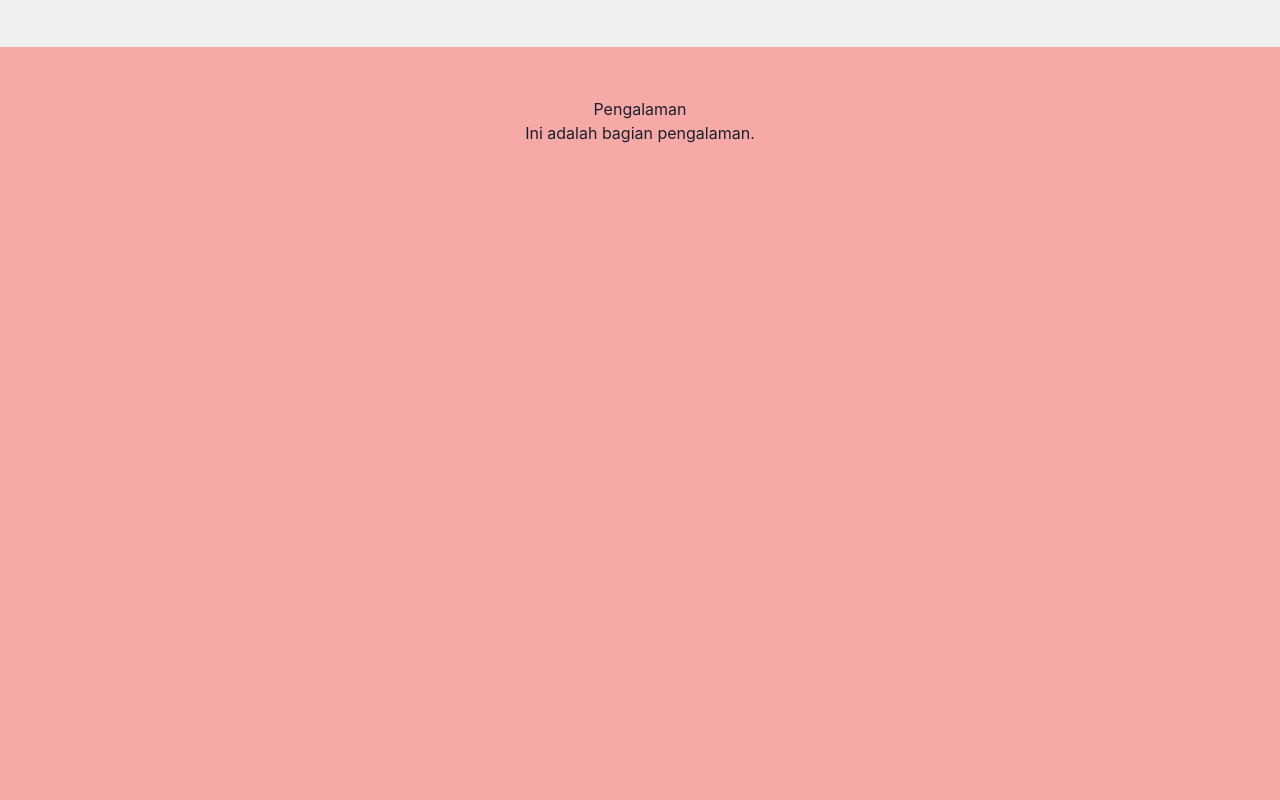
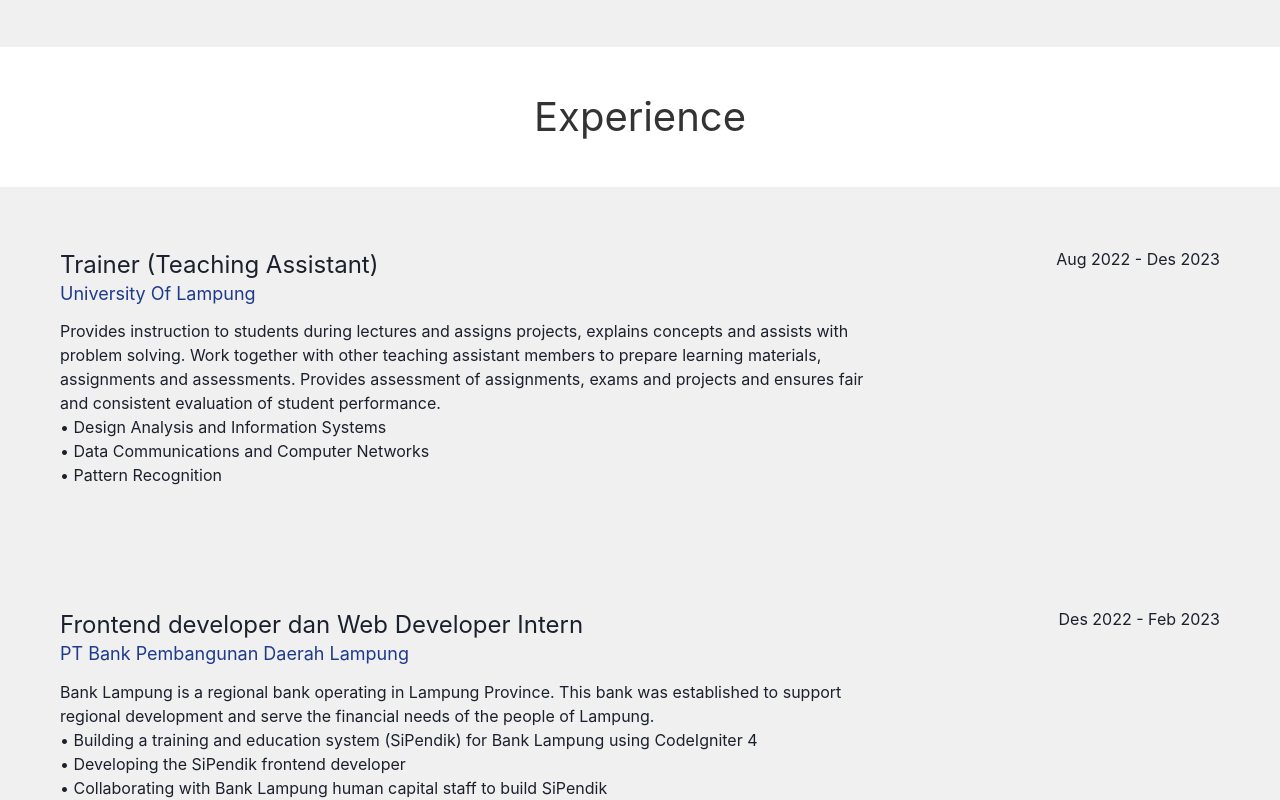
Before and after one commit to msdzilii/porto, a React (Create React App) app: page / in a window 1280 px wide. Shown: the part 440-1240 px from the top of the page. Built offline with nearby package versions, Linux system fonts and the light colour scheme.

Commit message:
experienc3

```diff
--- a/src/components/section/aboutme.js
+++ b/src/components/section/aboutme.js
@@ -18,6 +18,7 @@
           </p>
           <button className="download-btn">Download CV</button>
         </div>
+
         <div className="hero-image">
           <img src={myImage} alt="Muhammad Mufid Sadzili" style={{ width: '450px', height: 'auto' }} />
         </div>
--- a/src/components/section/experience.js
+++ b/src/components/section/experience.js
@@ -1,15 +1,59 @@
-import React from 'react'
-import { Popover, PopoverButton, PopoverPanel } from '@headlessui/react'
+import React from "react";
+import { Popover, PopoverButton, PopoverPanel } from "@headlessui/react";
+import { flexbox } from "@chakra-ui/react";
 
 const Experience = () => {
   return (
     <div>
-      <section id='experience' className='section'>
-        <h2>Pengalaman</h2>
-        <p>Ini adalah bagian pengalaman.</p>
+      <section id="experience" className="experience-section">
+        <h1>Experience</h1>
+
+        <div className="experience-body-section">
+          <div className="experience-text">
+            <h2>Trainer (Teaching Assistant)</h2>
+            <h3>University Of Lampung</h3>
+            <p>
+              Provides instruction to students during lectures and assigns
+              projects, explains concepts and assists with problem solving. Work
+              together with other teaching assistant members to prepare learning
+              materials, assignments and assessments. Provides assessment of
+              assignments, exams and projects and ensures fair and consistent
+              evaluation of student performance.
+            </p>
+            <ul>
+              <li>• Design Analysis and Information Systems</li>
+              <li>• Data Communications and Computer Networks</li>
+              <li>• Pattern Recognition</li>
+            </ul>
+          </div>
+          <div>
+            <h3>Aug 2022 - Des 2023</h3>
+          </div>
+        </div>
+
+        <div className="experience-body-section">
+          <div className="experience-text">
+            <h2>Frontend developer dan Web Developer Intern </h2>
+            <h3>PT Bank Pembangunan Daerah Lampung</h3>
+            <p>
+              Bank Lampung is a regional bank operating in Lampung Province.
+              This bank was established to support regional development and
+              serve the financial needs of the people of Lampung.
+            </p>
+            <ul>
+              <li>•	Building a training and education system (SiPendik) for Bank Lampung using CodeIgniter 4</li>
+              <li>• Developing the SiPendik frontend developer</li>
+              <li>•	Collaborating with Bank Lampung human capital staff to build SiPendik</li>
+              <li>•	Assisting company operations, especially in the Operations Center division.</li>
+            </ul>
+          </div>
+          <div>
+            <h3>Des 2022 - Feb 2023</h3>
+          </div>
+        </div>
       </section>
     </div>
-  )
-}
+  );
+};
 
-export default Experience
+export default Experience;
--- a/src/style/App.css
+++ b/src/style/App.css
@@ -3,7 +3,6 @@
 @tailwind utilities;
 
 .App {
-  text-align: center;
 }
 
 html {
@@ -40,6 +39,7 @@
   from {
     transform: rotate(0deg);
   }
+
   to {
     transform: rotate(360deg);
   }
@@ -54,31 +54,27 @@
   background-color: #f0f0f0;
   border-bottom: 1px solid #ccc;
 }
+
 #aboutme {
   background-color: #f0f0f0;
 }
 
 #experience {
-  background-color: #f7a9a8;
-}
-
-#skill {
-  background-color: #f8b400;
+  background-color: #f0f0f0;
 }
 
 #portofolio {
-  background-color: #ff5733;
+  background-color: #f0f0f0;
 }
 
 #contact {
-  background-color: #c70039;
+  background-color: #f0f0f0;
 }
-
 
 /* Hero-Section */
 .hero-section {
   display: flex;
-  justify-content:space-between;
+  justify-content: space-between;
   align-items: center;
   padding: 60px;
   background-color: #fff;
@@ -86,6 +82,7 @@
 
 .hero-text {
   max-width: 50%;
+  text-align: center;
 }
 
 .hero-text h1 {
@@ -93,13 +90,15 @@
   color: #333;
   line-height: 1.2;
 }
+
 .hero-text h2 {
   font-size: 36px;
   color: #333;
   line-height: 1.2;
 }
+
 .hero-text h2 span {
-  color: rgb(30 58 138) ;
+  color: rgb(30 58 138);
 }
 
 .hero-text p {
@@ -117,3 +116,42 @@
   font-size: 16px;
   margin-top: 20px;
 }
+
+/*Experience Section*/
+
+.experience-section {
+  align-items: center;
+
+}
+
+.experience-section h1 {
+  padding: 40px;
+  background-color: #fff;
+  font-size: 40px;
+  color: #333;
+  text-align: center;
+}
+
+.experience-body-section {
+  display: flex;
+  justify-content: space-between;
+  padding: 60px;
+}
+
+.experience-body-section h2 {
+  font-size: 24px;
+  font-style: normal;
+}
+
+.experience-text {
+  max-width: 70%;
+}
+
+.experience-text h3 {
+  margin-bottom: 15px;
+  font-size: 18px;
+  font-style: normal;
+  line-height: 1.2;
+  color: rgb(30 58 138);
+  max-width: 70%;
+}
```
